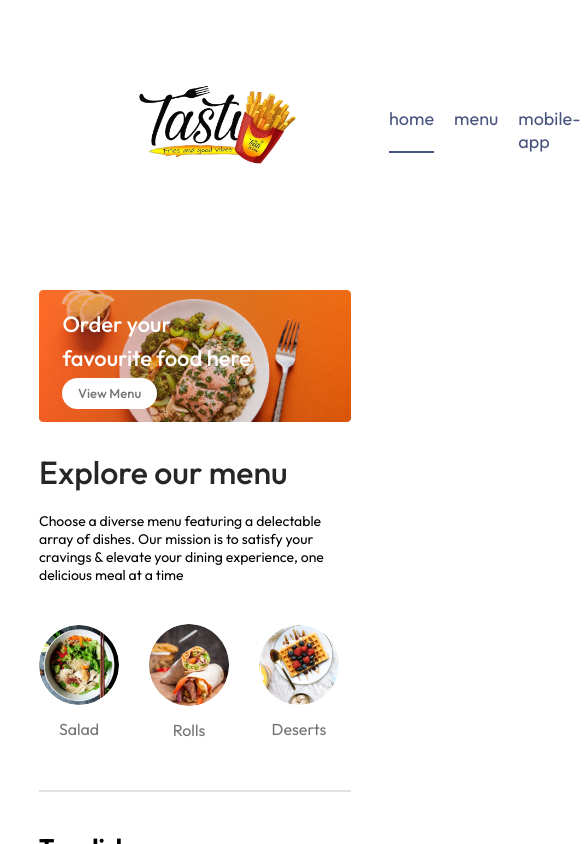
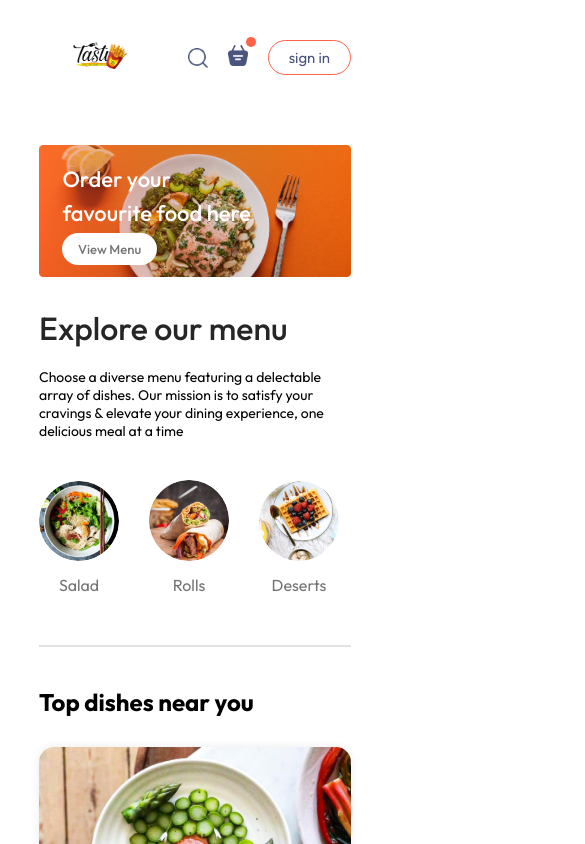
Before and after one commit to BlackOligarch/food_delivery, a React (Vite) app in the folder tasti_fries_webapp/frontend/: page / in a window 390 px wide. Shown: the top 844 px of the page, 585 px wide, since content can reach past the window. Built offline with nearby package versions, Linux system fonts and the light colour scheme.

Commit message:
Added media queries to the navbar menu and other components like the logo and menu for responsiveness to various screen sizes

```diff
--- a/tasti_fries_webapp/frontend/src/components/Navbar/Navbar.css
+++ b/tasti_fries_webapp/frontend/src/components/Navbar/Navbar.css
@@ -64,3 +64,52 @@
     top: -8px;
     right: -8px;
 }
+
+/*
+    Now lets make this web app responsive
+*/
+
+@media (max-width:1050px) {
+    .navbar .logo{
+        width: 140px;
+    }
+    .navbar-menu{
+        gap: 20px;
+        font-size: 17px;
+    }
+    .navbar-right{
+        gap: 30px;
+    }
+    .navbar-right img{
+        width: 22px;
+    }
+    .navbar-right button{
+        padding: 8px 25px;
+    }
+}
+
+@media (max-width:900px) {
+    .navbar .logo{
+        width: 120px;
+    }
+    .navbar-menu{
+        gap: 15px;
+        font-size: 16px;
+    }
+    .navbar-right{
+        gap: 20px;
+    }
+    .navbar-right img{
+        width: 20px;
+    }
+    .navbar-right button{
+        padding: 7px 20px;
+        font-size: 15px;
+    }
+}
+
+@media (max-width:750px) {
+    .navbar-menu{
+        display: none;
+    }
+}
```
